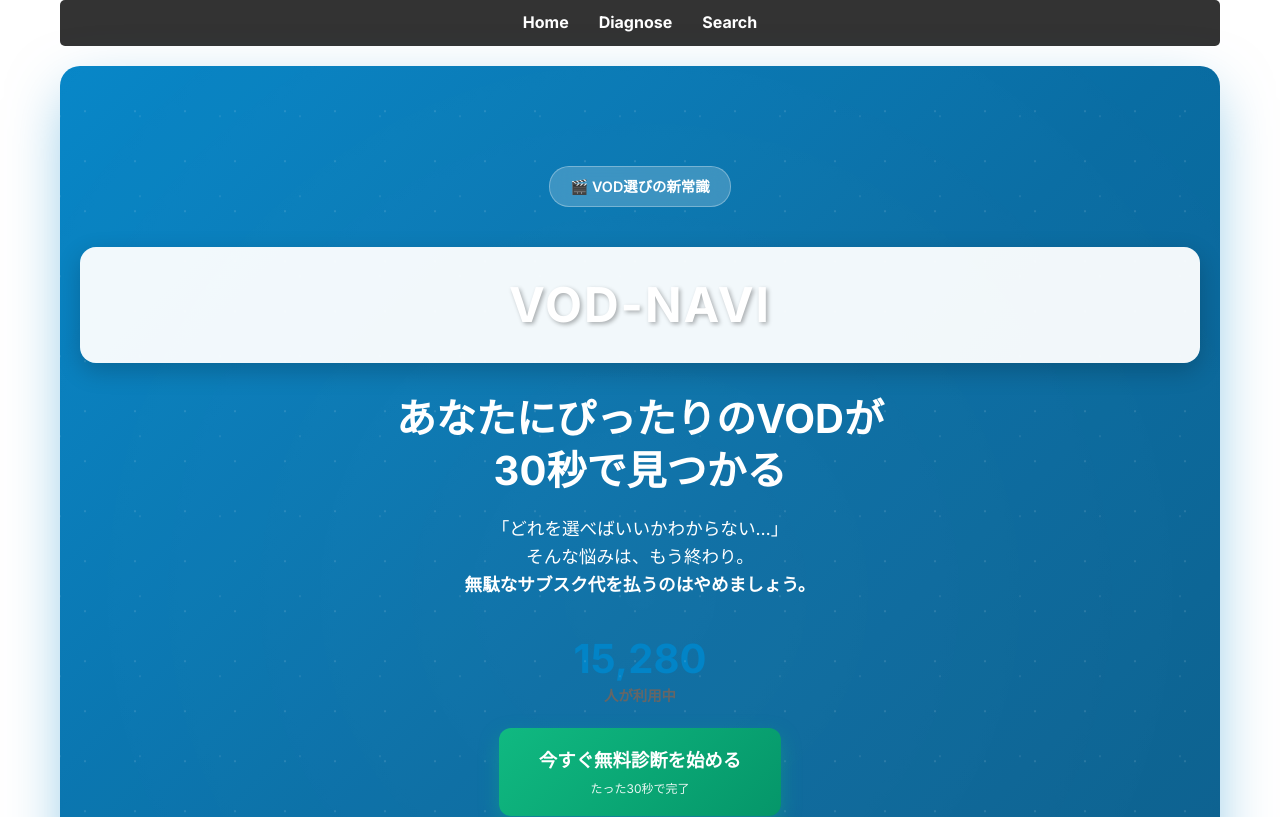
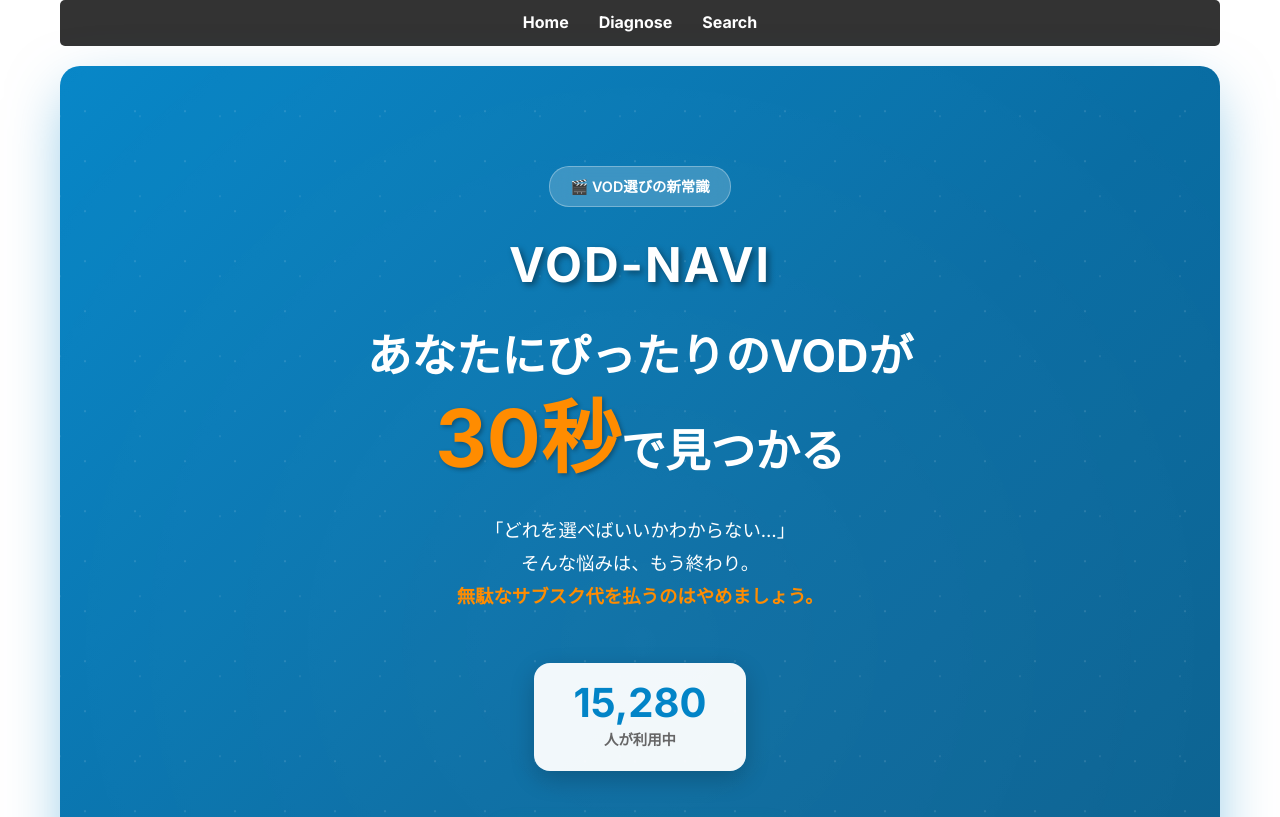
Before and after one commit to foolproof-dev/vod-navi, a React (Vite) app: page / in a window 1280 px wide. Shown: the top 817 px of the page. Built offline with nearby package versions, Linux system fonts and the light colour scheme.

Commit message:
feat: add complete hero section styles with white title and orange counter

```diff
--- a/src/components/HeroSection.css
+++ b/src/components/HeroSection.css
@@ -103,6 +103,51 @@
   color: #ffffff;
   margin-bottom: 24px;
   letter-spacing: 2px;
+  text-transform: uppercase;
+  text-shadow: 3px 3px 6px rgba(0, 0, 0, 0.4);
+  position: relative;
+  z-index: 1;
+}
+
+/* メインタイトル */
+.hero-section h1 {
+  font-size: 2.8rem;
+  margin-bottom: 24px;
+  line-height: 1.3;
+  color: #ffffff;
+  font-weight: 800;
+  position: relative;
+  z-index: 1;
+}
+
+/* ハイライトテキスト */
+.highlight-text {
+  color: #FF8C00;
+  font-size: 5rem;
+  font-weight: 900;
+  text-shadow: 2px 2px 4px rgba(0, 0, 0, 0.3);
+  display: inline-block;
+}
+
+/* サブタイトル */
+.hero-sub {
+  font-size: 1.15rem;
+  color: #ffffff;
+  margin-bottom: 30px;
+  opacity: 0.95;
+  line-height: 1.8;
+  position: relative;
+  z-index: 1;
+}
+
+.hero-sub strong {
+  font-weight: 700;
+  color: #FF8C00;
+}
+
+/* 利用者数カウンター */
+.user-count-badge {
+  display: inline-block;
   background: rgba(255, 255, 255, 0.95);
   padding: 20px 40px;
   border-radius: 16px;
```
